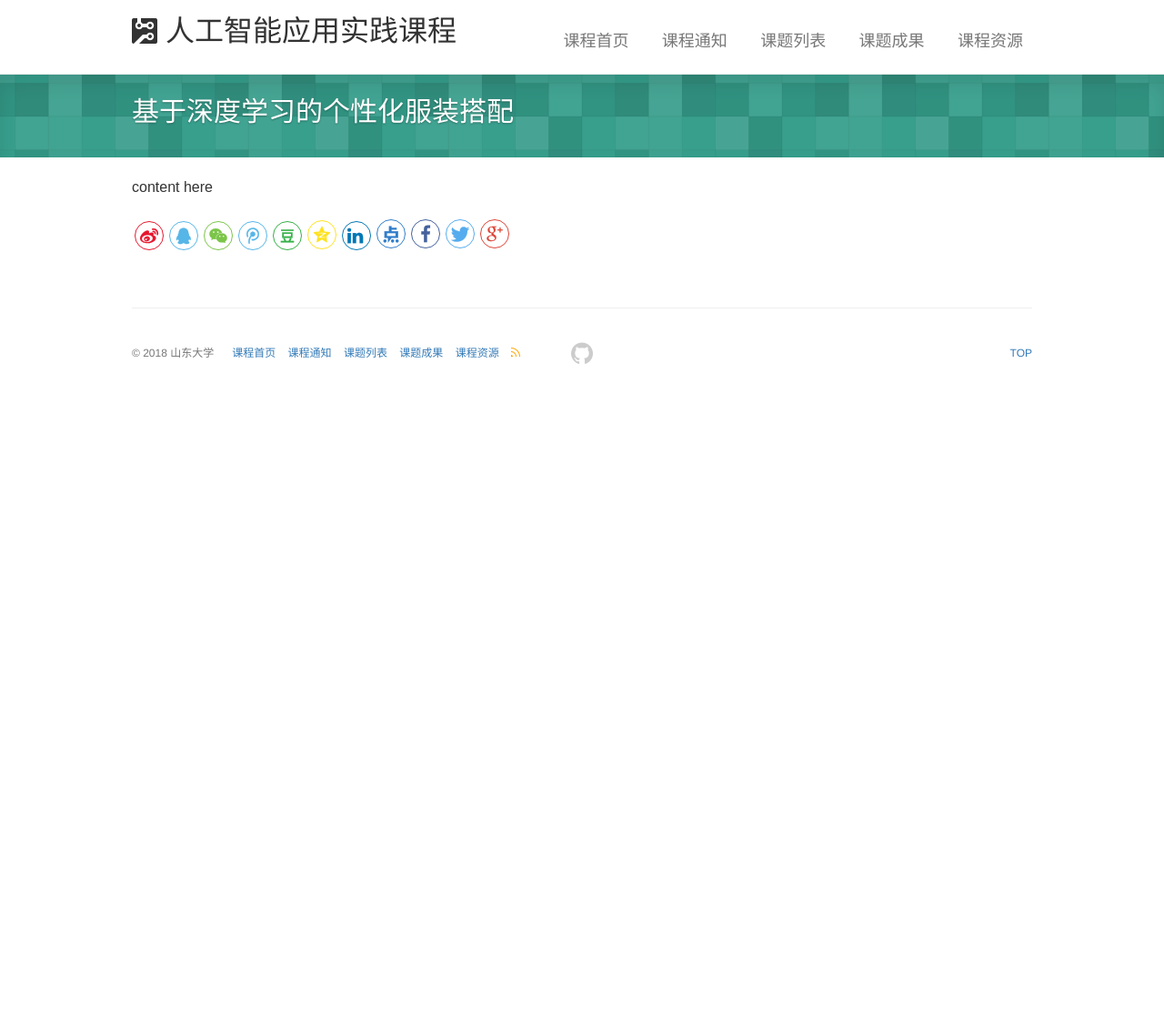
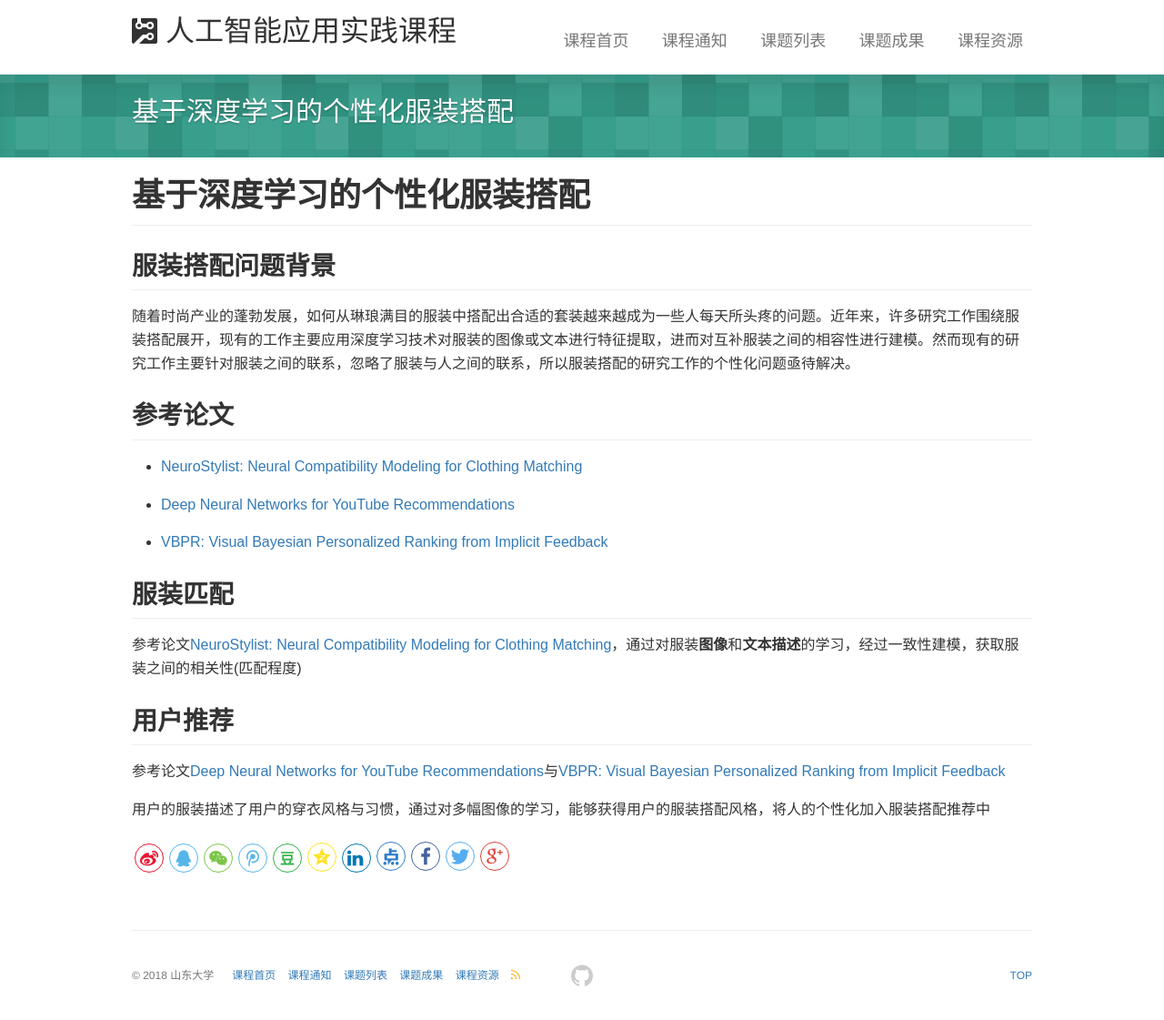
Before and after one commit to sduaicourse/sduaicourse.github.io, a Jekyll site: the page built from _subjects/clothes.md, in a window 1280 px wide. Shown: the whole page at 91% size. Built offline with Jekyll 4.4.1, drawn with Linux system fonts in a browser that asks for light colours; comment, search, counter and statistics services are not loaded; before the commit the page ends 900 px from its top, so only the background shows below that.

Commit message:
upgrade cloth.md by lyk

```diff
--- a/_subjects/clothes.md
+++ b/_subjects/clothes.md
@@ -2,9 +2,29 @@
 layout: wiki
 title: 基于深度学习的个性化服装搭配
 categories:
-description: 此处应写对问题的简述
+description: 基于贝叶斯个性化排名（BPR）框架的个性化服装搭配
 keywords:
-image: https://i.loli.net/2018/11/21/5bf456c8f4067.png
+image: https://i.loli.net/2018/11/26/5bfb51d6de068.png
 ---
 
-content here
+# 基于深度学习的个性化服装搭配
+## 服装搭配问题背景
+
+随着时尚产业的蓬勃发展，如何从琳琅满目的服装中搭配出合适的套装越来越成为一些人每天所头疼的问题。近年来，许多研究工作围绕服装搭配展开，现有的工作主要应用深度学习技术对服装的图像或文本进行特征提取，进而对互补服装之间的相容性进行建模。然而现有的研究工作主要针对服装之间的联系，忽略了服装与人之间的联系，所以服装搭配的研究工作的个性化问题亟待解决。
+
+## 参考论文
+- [NeuroStylist: Neural Compatibility Modeling for Clothing Matching](https://xuemeng.bitcron.com/mm2017_song.pdf)
+
+- [Deep Neural Networks for YouTube Recommendations](https://storage.googleapis.com/pub-tools-public-publication-data/pdf/45530.pdf)
+
+- [VBPR: Visual Bayesian Personalized Ranking from Implicit Feedback](https://cseweb.ucsd.edu/~jmcauley/pdfs/aaai16.pdf)
+
+## 服装匹配
+
+参考论文[NeuroStylist: Neural Compatibility Modeling for Clothing Matching](https://xuemeng.bitcron.com/mm2017_song.pdf)，通过对服装**图像**和**文本描述**的学习，经过一致性建模，获取服装之间的相关性(匹配程度)
+
+## 用户推荐
+
+参考论文[Deep Neural Networks for YouTube Recommendations](https://storage.googleapis.com/pub-tools-public-publication-data/pdf/45530.pdf)与[VBPR: Visual Bayesian Personalized Ranking from Implicit Feedback](https://cseweb.ucsd.edu/~jmcauley/pdfs/aaai16.pdf)
+
+用户的服装描述了用户的穿衣风格与习惯，通过对多幅图像的学习，能够获得用户的服装搭配风格，将人的个性化加入服装搭配推荐中
```
